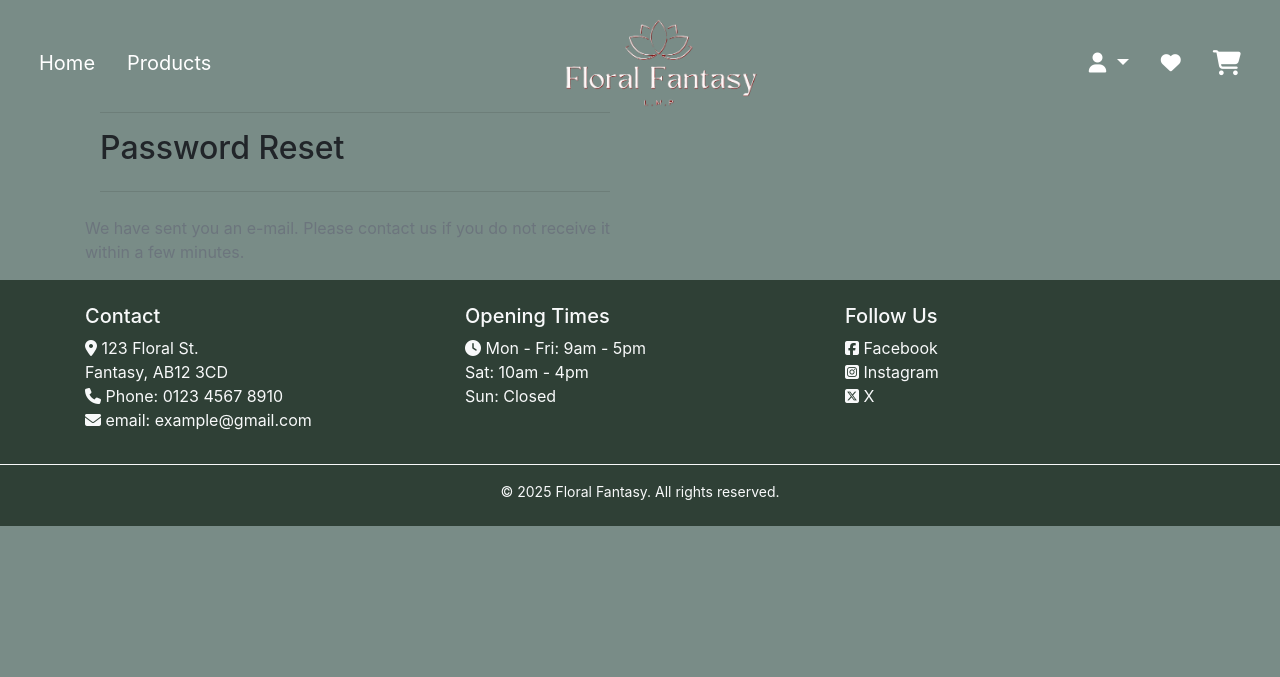
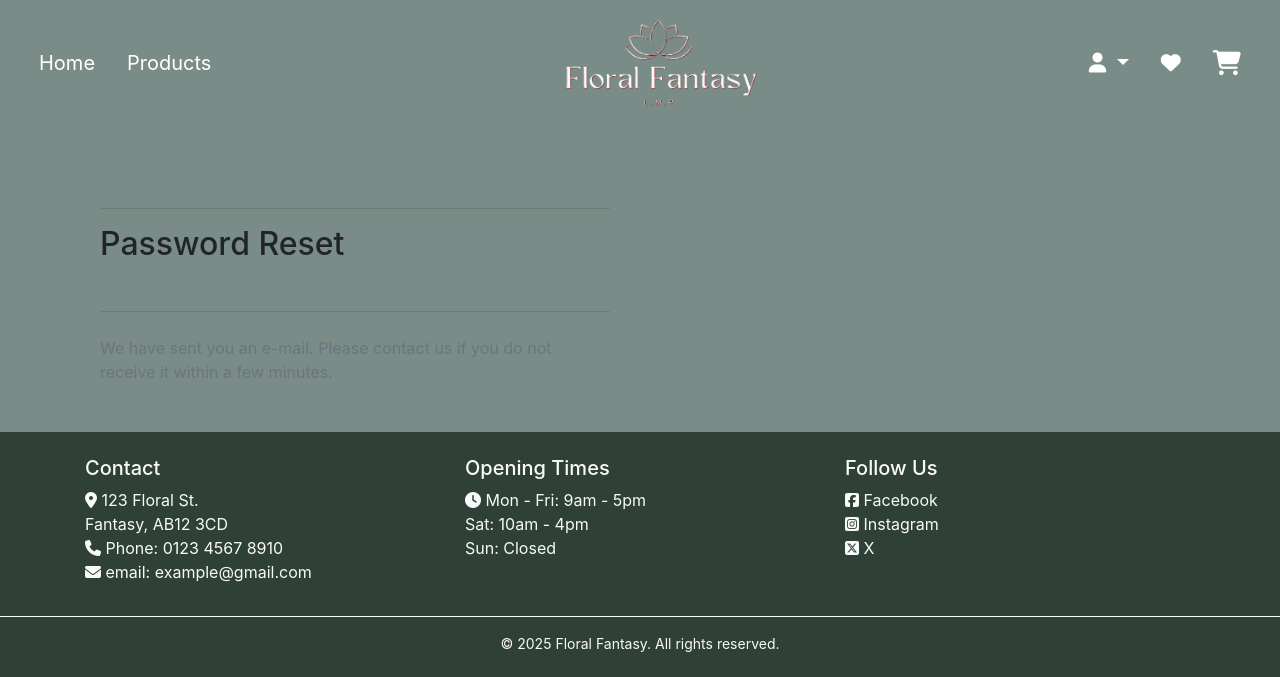
Before and after one commit to jessi25924/floral_fantasy, a Django app: template templates/allauth/account/password_reset_done.html in a window 1280 px wide. Shown: the top 677 px of the page. Run offline with Django 4.2, Linux system fonts and the light colour scheme; the template is opened without the code that fills it, so the values that code supplies are empty; some libraries are stand-ins or nearby versions; some web fonts are replaced.

Commit message:
Adjust footer positioning in templates

```diff
--- a/templates/allauth/account/base.html
+++ b/templates/allauth/account/base.html
@@ -1,7 +1,7 @@
 {% extends "base.html" %}
 
 {% block content %}
-    <div class="container header-container">
+    <div class="container header-container mt-5 pt-5">
         <div class="overlay"></div>
         <div class="row">
             <div class="col-12 col-md-6">
--- a/templates/allauth/account/login.html
+++ b/templates/allauth/account/login.html
@@ -7,7 +7,7 @@
 
 {% block inner_content %}
 
-<div class="container mt-5 pt-5">
+<div class="container mt-5">
   <hr>
   <h2 class="logo-font mb-4">{% trans "Sign In" %}</h2>
   <hr>
--- a/templates/allauth/account/logout.html
+++ b/templates/allauth/account/logout.html
@@ -17,8 +17,8 @@
   {% if redirect_field_value %}
   <input type="hidden" name="{{ redirect_field_name }}" value="{{ redirect_field_value }}"/>
   {% endif %}
-  <a class="btn btn-outline-black rounded-0" href="{% url 'landing' %}">Cancel</a>
-  <button type="submit">{% trans 'Sign Out' %}</button>
+  <a class="btn btn-outline-black rounded-0 mb-5" href="{% url 'landing' %}">Cancel</a>
+  <button type="submit" class="mb-5">{% trans 'Sign Out' %}</button>
 </form>
 
 
--- a/templates/allauth/account/password_reset.html
+++ b/templates/allauth/account/password_reset.html
@@ -7,7 +7,7 @@
 
 {% block inner_content %}
 
-    <div class="container mt-5 pt-5">
+    <div class="container mt-5">
         <hr>
         <h2 class="logo-font mb-4">{% trans "Password Reset" %}</h2>
         <hr>
--- a/templates/allauth/account/password_reset_done.html
+++ b/templates/allauth/account/password_reset_done.html
@@ -8,7 +8,7 @@
 {% block inner_content %}
     <div class="container mt-5 pt-5">
         <hr>
-        <h2 class="logo-font mb-4">{% trans "Password Reset" %}</h2>
+        <h2 class="logo-font mb-5">{% trans "Password Reset" %}</h2>
         <hr>
     </div>
 
@@ -16,5 +16,5 @@
     {% include "account/snippets/already_logged_in.html" %}
     {% endif %}
 
-    <p>{% blocktrans %}We have sent you an e-mail. Please contact us if you do not receive it within a few minutes.{% endblocktrans %}</p>
+    <p class="container mb-5">{% blocktrans %}We have sent you an e-mail. Please contact us if you do not receive it within a few minutes.{% endblocktrans %}</p>
 {% endblock %}
--- a/templates/allauth/account/password_set.html
+++ b/templates/allauth/account/password_set.html
@@ -5,9 +5,9 @@
 {% block head_title %}{% trans "Set Password" %}{% endblock %}
 
 {% block inner_content %}
-    <div class="container mt-5 pt-5">
+    <div class="container">
         <hr>
-        <h2 class="logo-font mb-4">{% trans "Set Password" %}</h2>
+        <h2 class="logo-font">{% trans "Set Password" %}</h2>
         <hr>
     </div>
 
--- a/templates/allauth/account/signup.html
+++ b/templates/allauth/account/signup.html
@@ -20,7 +20,7 @@
   <input type="hidden" name="{{ redirect_field_name }}" value="{{ redirect_field_value }}" />
   {% endif %}
   <a class="btn btn-outline-black rounded-0" href="{% url 'account_login' %}">Back to Login</a>
-  <button type="submit">{% trans "Sign Up" %}</button>
+  <button type="submit" class="mb-4">{% trans "Sign Up" %}</button>
 </form>
 
 {% endblock %}
```
